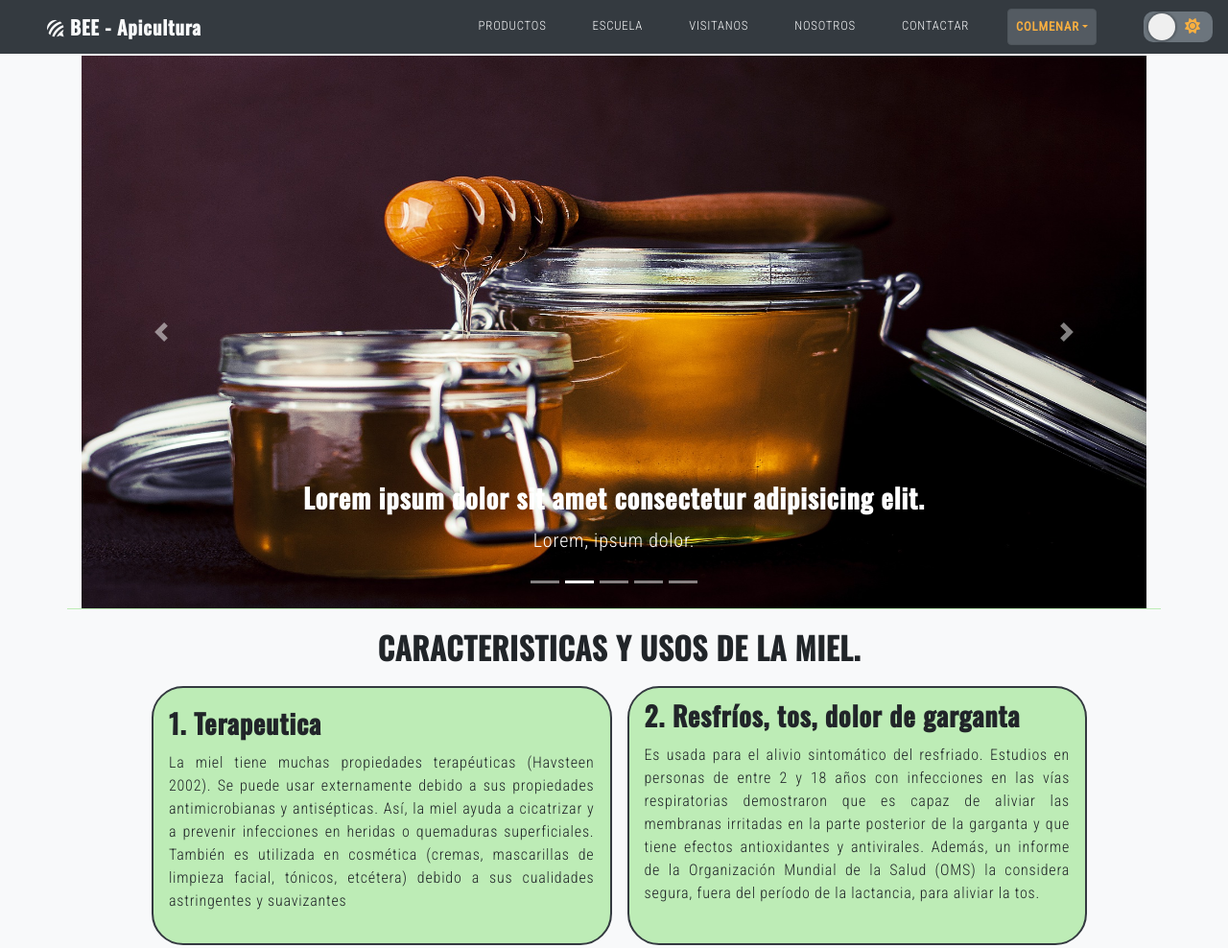
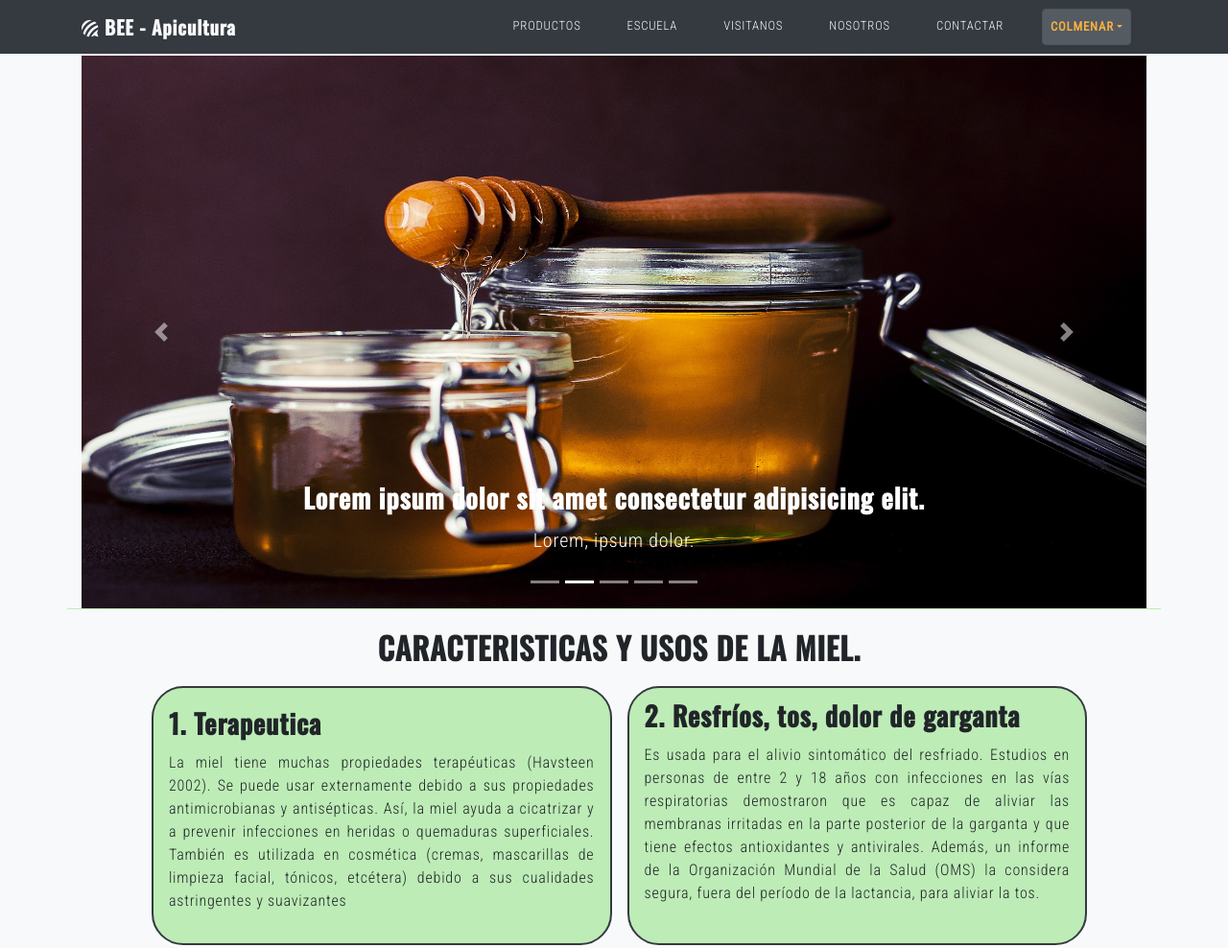
Before and after one commit to JorgeMoon/PaginaWebApicultura, a website: page Index.html in a window 1280 px wide. Shown: the top 988 px of the page at 96% size. Drawn offline with nearby package versions, Linux system fonts and the light colour scheme; a web font is replaced by a local one.

Commit message:
comentar boton dark

```diff
--- a/Index.html
+++ b/Index.html
@@ -77,10 +77,10 @@
 
                 </div>
             </div>
-            <button class="switch" id="switch">
+            <!-- <button class="switch" id="switch">
                 <span><i class="fas fa-moon"></i></span>
                 <span><i class="fas fa-sun"></i></span>
-            </button>
+            </button> -->
         </nav>
     </header>
     <!-- Breadcrumb -->
```
Also changed, not shown: contactar.html (+2 -2 lines), productos.html (+2 -2 lines).
